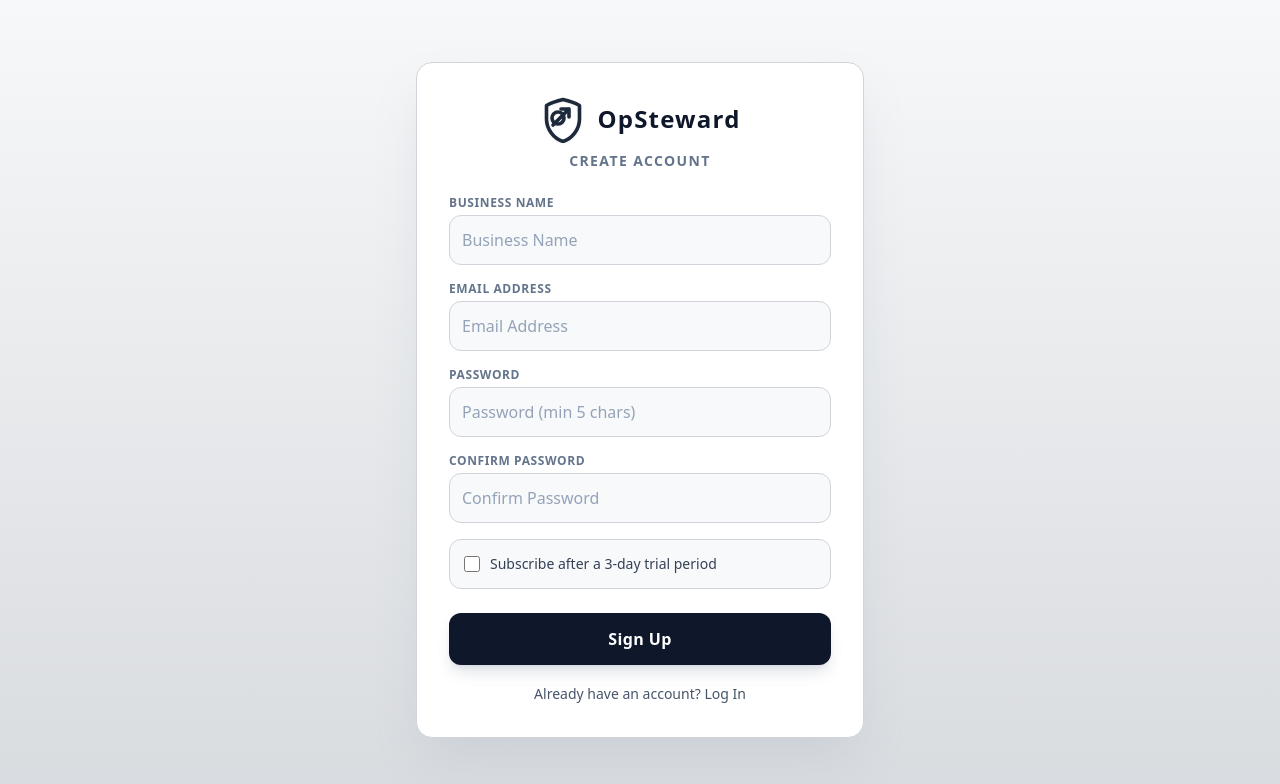
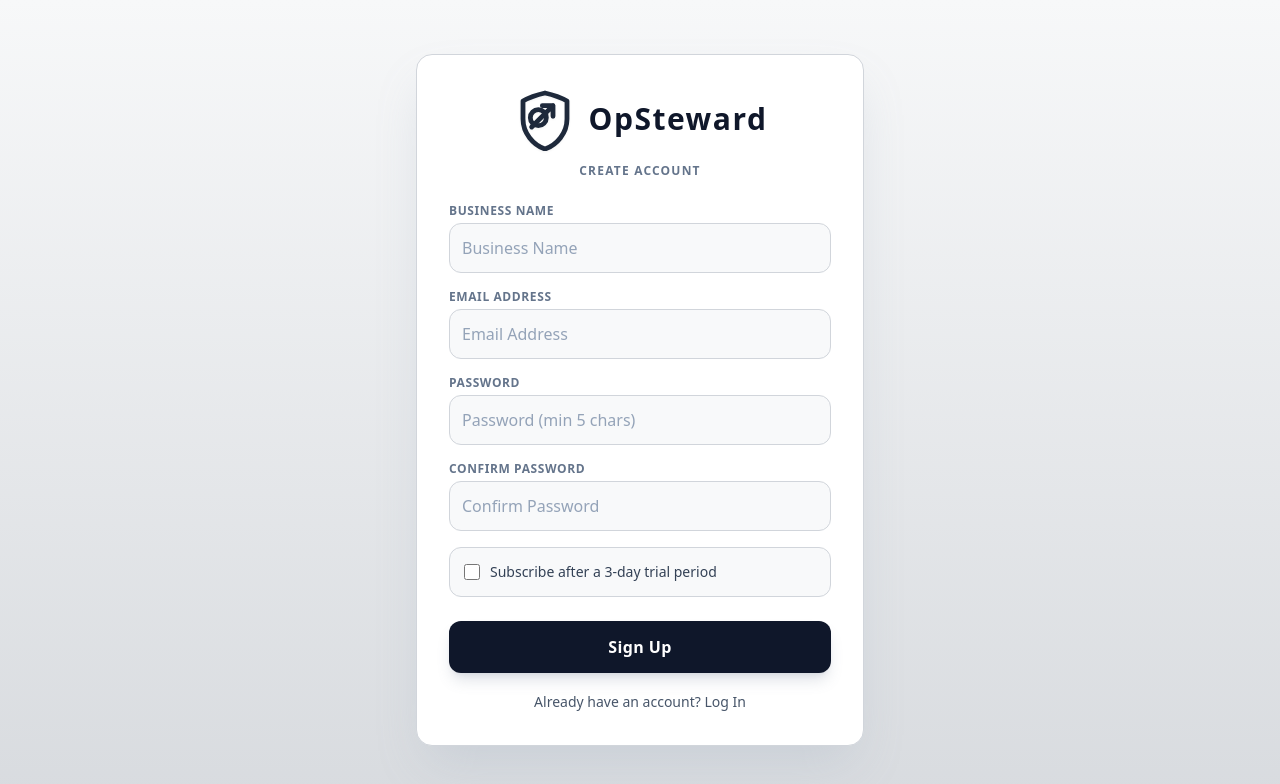
Before and after one commit to opstewardsupport-rgb/my-pos, a React (Vite) app: page / in a window 1280 px wide. Shown: the top 784 px of the page. Built offline with nearby package versions, Linux system fonts and the light colour scheme.

Commit message:
Update App.jsx

```diff
--- a/src/App.jsx
+++ b/src/App.jsx
@@ -109,10 +109,10 @@ export default function App() {
     <div className="flex flex-col items-center justify-center min-h-screen bg-gradient-to-b from-[#f7f8f9] to-[#d8dbdf] p-4 text-slate-800">
       <form onSubmit={handleAuth} className="bg-[#ffffff] border border-[#d1d5db] p-8 rounded-2xl shadow-2xl shadow-slate-400/25 w-full max-w-md">
 
-        {/* OpSteward Shield & Arrow Logo */}
+        {/* OpSteward Larger Shield & Arrow Logo */}
         <div className="flex flex-col items-center mb-6">
-          <div className="flex items-center space-x-2.5 mb-2">
-            <svg className="w-12 h-12 text-slate-800 drop-shadow-sm" viewBox="0 0 24 24" fill="none" stroke="currentColor" strokeWidth="1.8">
+          <div className="flex items-center space-x-3 mb-3">
+            <svg className="w-16 h-16 text-slate-800 drop-shadow-sm" viewBox="0 0 24 24" fill="none" stroke="currentColor" strokeWidth="1.8">
               {/* Outer Shield */}
               <path strokeLinecap="round" strokeLinejoin="round" d="M12 2.25c-4.97 1.12-8.25 3-8.25 3v6.75c0 5.25 3.75 9.75 8.25 11.25 4.5-1.5 8.25-6 8.25-11.25V5.25s-3.28-1.88-8.25-3z" />
               {/* Inner 'C' circle representing 'O' */}
@@ -120,9 +120,9 @@ export default function App() {
               {/* Diagonal Arrow extending through into 'S' shape */}
               <path strokeLinecap="round" strokeLinejoin="round" d="M7 15l8-8m0 0v4m0-4h-4" />
             </svg>
-            <span className="text-2xl font-bold tracking-wider text-slate-900">OpSteward</span>
+            <span className="text-3xl font-bold tracking-wider text-slate-900">OpSteward</span>
           </div>
-          <h2 className="text-sm font-semibold tracking-widest text-slate-500 uppercase">
+          <h2 className="text-xs font-bold tracking-widest text-slate-500 uppercase">
             {isLoginMode ? 'POS Login' : 'Create Account'}
           </h2>
         </div>
```
